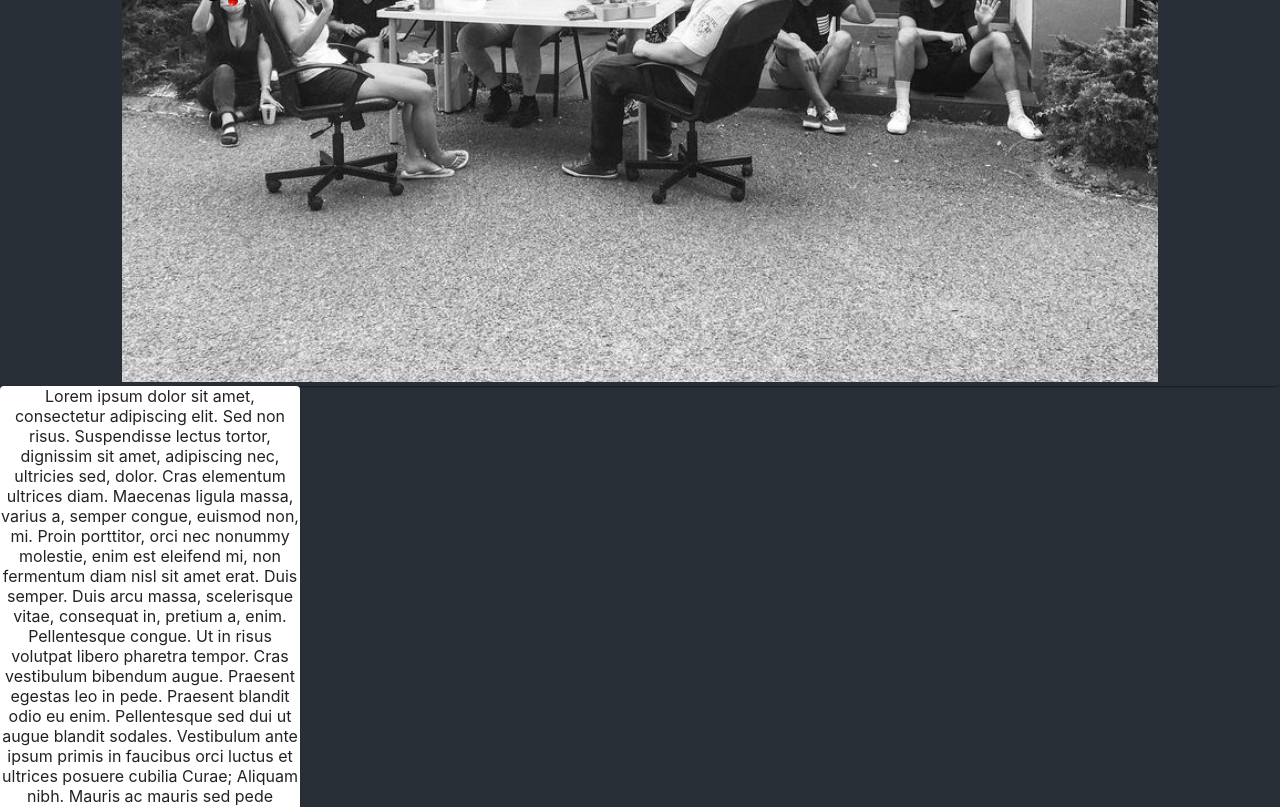
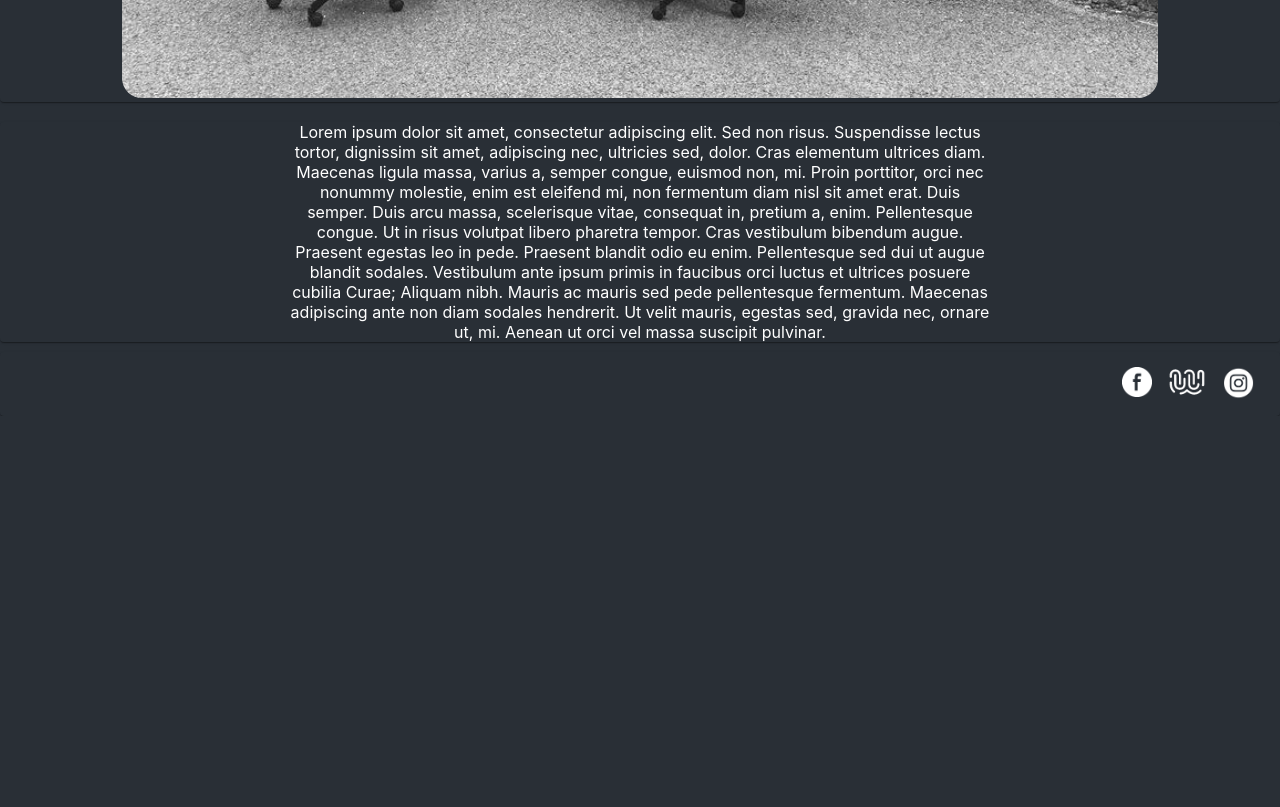
Before and after one commit to nelly-chieng/checkpoint4-front, a React (Create React App) app: page /aboutUs in a window 1280 px wide. Shown: the part 680-1487 px from the top of the page. After the commit the page ends 1096 px from the top, so only its background shows below. Built offline with nearby package versions, Linux system fonts and the light colour scheme.

Commit message:
add link to eventPage

```diff
--- a/src/components/AboutUs.jsx
+++ b/src/components/AboutUs.jsx
@@ -5,17 +5,20 @@ const useStyles = makeStyles({
   page: {
     backgroundColor: '#292f36',
   },
-  text: {
+  textContainer: {
     backgroundColor: '#292f36',
     color: 'white',
-    maxWidth: '80%',
+    width: '100%',
     margin: 'auto',
+    marginTop: '20px',
   },
   img: {
     maxWidth: '100%',
+    borderRadius: '20px',
   },
   text: {
-    width: '300px',
+    width: 700,
+    margin: 'auto',
   },
 });
 
@@ -27,21 +30,24 @@ function AboutUs() {
       <Paper className={classes.page}>
         <img className={classes.img} src={team} alt="Team Biarritz" />
       </Paper>
-      <Paper className={classes.text}>
-        Lorem ipsum dolor sit amet, consectetur adipiscing elit. Sed non risus.
-        Suspendisse lectus tortor, dignissim sit amet, adipiscing nec, ultricies
-        sed, dolor. Cras elementum ultrices diam. Maecenas ligula massa, varius
-        a, semper congue, euismod non, mi. Proin porttitor, orci nec nonummy
-        molestie, enim est eleifend mi, non fermentum diam nisl sit amet erat.
-        Duis semper. Duis arcu massa, scelerisque vitae, consequat in, pretium
-        a, enim. Pellentesque congue. Ut in risus volutpat libero pharetra
-        tempor. Cras vestibulum bibendum augue. Praesent egestas leo in pede.
-        Praesent blandit odio eu enim. Pellentesque sed dui ut augue blandit
-        sodales. Vestibulum ante ipsum primis in faucibus orci luctus et
-        ultrices posuere cubilia Curae; Aliquam nibh. Mauris ac mauris sed pede
-        pellentesque fermentum. Maecenas adipiscing ante non diam sodales
-        hendrerit. Ut velit mauris, egestas sed, gravida nec, ornare ut, mi.
-        Aenean ut orci vel massa suscipit pulvinar.
+      <Paper className={classes.textContainer}>
+        <div className={classes.text}>
+          Lorem ipsum dolor sit amet, consectetur adipiscing elit. Sed non
+          risus. Suspendisse lectus tortor, dignissim sit amet, adipiscing nec,
+          ultricies sed, dolor. Cras elementum ultrices diam. Maecenas ligula
+          massa, varius a, semper congue, euismod non, mi. Proin porttitor, orci
+          nec nonummy molestie, enim est eleifend mi, non fermentum diam nisl
+          sit amet erat. Duis semper. Duis arcu massa, scelerisque vitae,
+          consequat in, pretium a, enim. Pellentesque congue. Ut in risus
+          volutpat libero pharetra tempor. Cras vestibulum bibendum augue.
+          Praesent egestas leo in pede. Praesent blandit odio eu enim.
+          Pellentesque sed dui ut augue blandit sodales. Vestibulum ante ipsum
+          primis in faucibus orci luctus et ultrices posuere cubilia Curae;
+          Aliquam nibh. Mauris ac mauris sed pede pellentesque fermentum.
+          Maecenas adipiscing ante non diam sodales hendrerit. Ut velit mauris,
+          egestas sed, gravida nec, ornare ut, mi. Aenean ut orci vel massa
+          suscipit pulvinar.
+        </div>
       </Paper>
     </div>
   );
--- a/src/components/EventPage.jsx
+++ b/src/components/EventPage.jsx
@@ -1,7 +1,7 @@
 import axios from 'axios';
+import { useHistory, useParams } from 'react-router-dom';
 import { useEffect, useState } from 'react';
-import { useParams } from 'react-router-dom';
-import { makeStyles, Paper, TableContainer } from '@material-ui/core';
+import { makeStyles, Paper } from '@material-ui/core';
 
 // Material CSS
 const useStyles = makeStyles({
@@ -35,8 +35,7 @@ const useStyles = makeStyles({
 function EventPage() {
   const { id } = useParams();
   const [spectacle, setSpectacle] = useState([]);
-  const [representations, setRepresentations] = useState([]);
-  const [isClicked, setIsClicked] = useState(false);
+  const history = useHistory();
 
   const URL_API = process.env.REACT_APP_API_URL;
   const classes = useStyles();
@@ -44,10 +43,6 @@ function EventPage() {
   useEffect(() => {
     axios.get(`${URL_API}/spectacles/${id}`).then((res) => {
       setSpectacle(res.data);
-      console.log(res.data);
-    });
-    axios.get(`${URL_API}/spectacles/city&date${id}`).then((res) => {
-      setRepresentations(res.data);
       console.log(res.data);
     });
   }, []);
@@ -66,15 +61,12 @@ function EventPage() {
           <button
             type="button"
             className={classes.button}
-            onClick={() => setIsClicked(!isClicked)}
+            onClick={() => history.push('/dates')}
           >
             Réserver
           </button>
         </div>
       </Paper>
-      <div>
-        {isClicked && <TableContainer representations={representations} />}
-      </div>
     </>
   );
 }
--- a/src/components/Footer.jsx
+++ b/src/components/Footer.jsx
@@ -10,6 +10,7 @@ const useStyles = makeStyles({
     position: 'absolute',
     width: '100%',
     textAlign: 'right',
+    marginTop: 10,
   },
   logoWcs: {
     height: '40px',
```
Also changed, not shown: src/images/team.png.
